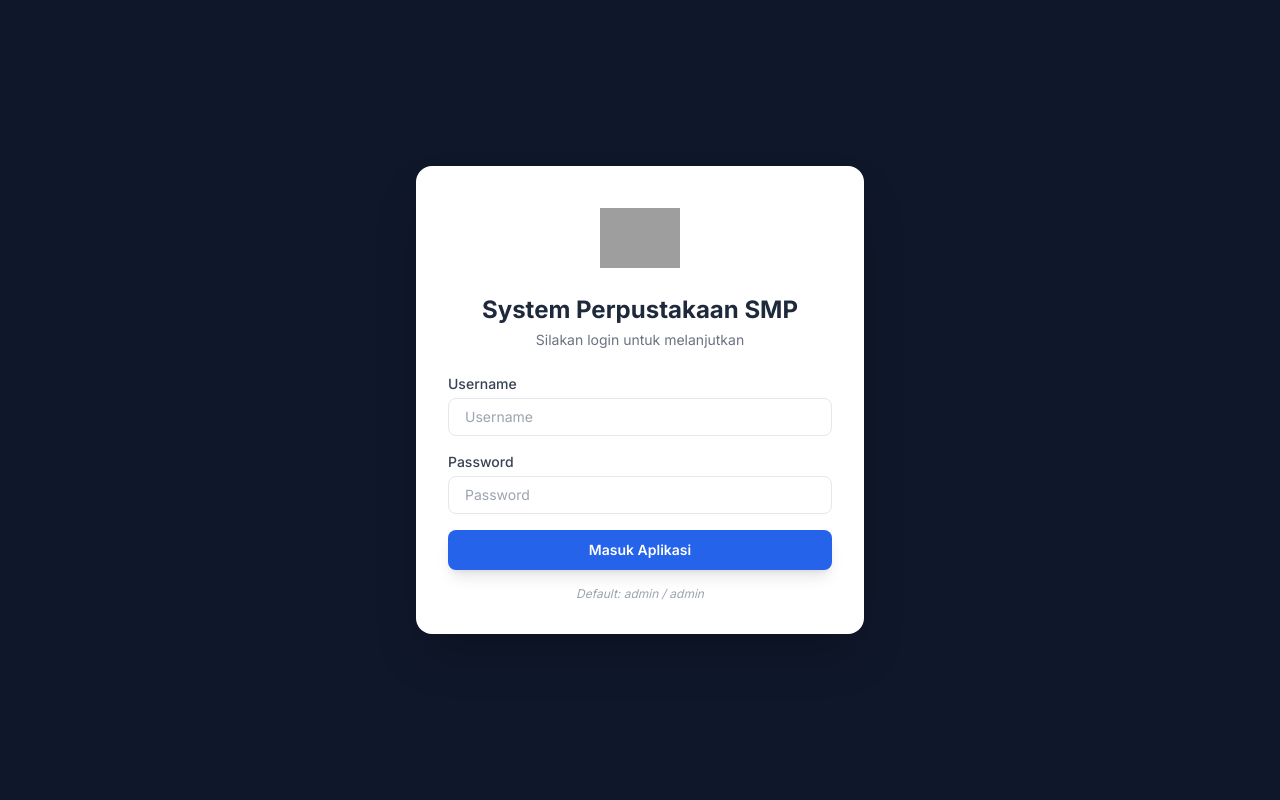
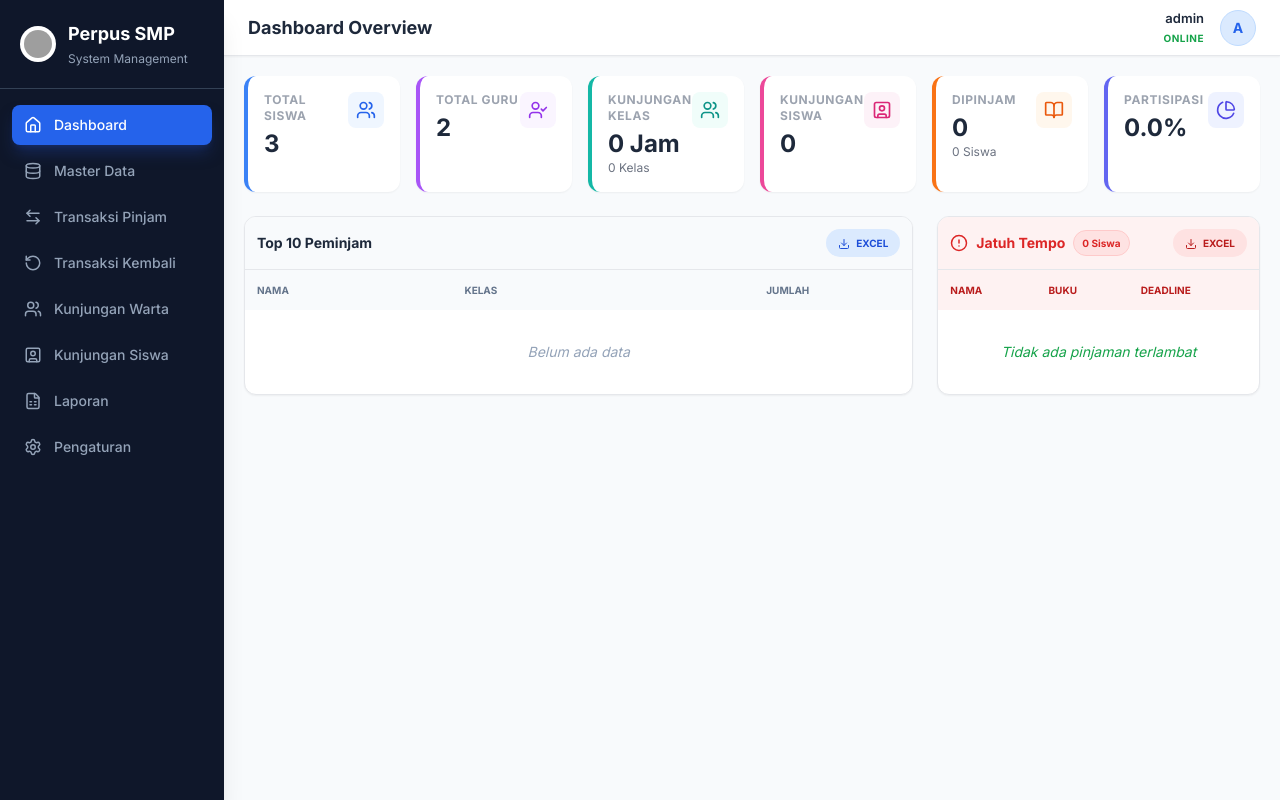
Before and after one commit to wiwikismiati61-sudo/sipena, a React (Vite) app: page / in a window 1280 px wide. Built offline with nearby package versions, Linux system fonts and the light colour scheme; grey boxes are pictures that could not be loaded.

Commit message:
feat: Remove unused authentication logic
The login form, user authentication state, and logout functionality have been removed from the application. This simplifies the main App component by eliminating dead code related to a feature that was not fully implemented or intended for this version.

```diff
--- a/App.tsx
+++ b/App.tsx
@@ -25,73 +25,16 @@ const App: React.FC = () => {
     return DEFAULT_STATE;
   });
 
-  const [isLoggedIn, setIsLoggedIn] = useState(false);
   const [activeTab, setActiveTab] = useState('dashboard');
-  const [loginForm, setLoginForm] = useState({ user: '', pass: '' });
   const [isSidebarOpen, setIsSidebarOpen] = useState(false);
 
   useEffect(() => {
     localStorage.setItem('perpusDB', JSON.stringify(db));
   }, [db]);
 
-  const handleLogin = (e: React.FormEvent) => {
-    e.preventDefault();
-    if (loginForm.user === db.auth.user && loginForm.pass === db.auth.pass) {
-      setIsLoggedIn(true);
-      Swal.fire({ icon: 'success', title: 'Login Berhasil', timer: 1500, showConfirmButton: false });
-    } else {
-      Swal.fire({ icon: 'error', title: 'Login Gagal', text: 'Username atau Password salah!' });
-    }
-  };
-
-  const logout = () => {
-    setIsLoggedIn(false);
-    setLoginForm({ user: '', pass: '' });
-  };
-
-  if (!isLoggedIn) {
-    return (
-      <div className="fixed inset-0 z-50 bg-slate-900 flex items-center justify-center p-4">
-        <div className="bg-white p-6 sm:p-8 rounded-2xl shadow-2xl w-full max-w-sm sm:max-w-md text-center">
-          <img src="https://iili.io/KDFk4fI.png" alt="Logo" className="w-20 h-20 mx-auto mb-4 object-contain" />
-          <h2 className="text-2xl font-bold text-slate-800 mb-1">System Perpustakaan SMP</h2>
-          <p className="text-gray-500 text-sm mb-6">Silakan login untuk melanjutkan</p>
-          <form onSubmit={handleLogin} className="space-y-4 text-left">
-            <div>
-              <label className="block text-sm font-medium text-gray-700 mb-1">Username</label>
-              <input
-                type="text"
-                value={loginForm.user}
-                onChange={(e) => setLoginForm({ ...loginForm, user: e.target.value })}
-                className="w-full px-4 py-2 border rounded-lg focus:ring-2 focus:ring-blue-500 outline-none"
-                placeholder="Username"
-                required
-              />
-            </div>
-            <div>
-              <label className="block text-sm font-medium text-gray-700 mb-1">Password</label>
-              <input
-                type="password"
-                value={loginForm.pass}
-                onChange={(e) => setLoginForm({ ...loginForm, pass: e.target.value })}
-                className="w-full px-4 py-2 border rounded-lg focus:ring-2 focus:ring-blue-500 outline-none"
-                placeholder="Password"
-                required
-              />
-            </div>
-            <button type="submit" className="w-full bg-blue-600 hover:bg-blue-700 text-white font-semibold py-2.5 rounded-lg transition shadow-lg transform active:scale-95">
-              Masuk Aplikasi
-            </button>
-          </form>
-          <p className="mt-4 text-xs text-gray-400 italic">Default: admin / admin</p>
-        </div>
-      </div>
-    );
-  }
-
   return (
     <div className="flex h-screen overflow-hidden bg-slate-50">
-      <Sidebar activeTab={activeTab} setActiveTab={setActiveTab} onLogout={logout} isOpen={isSidebarOpen} setIsOpen={setIsSidebarOpen} />
+      <Sidebar activeTab={activeTab} setActiveTab={setActiveTab} isOpen={isSidebarOpen} setIsOpen={setIsSidebarOpen} />
       <main className="flex-1 flex flex-col overflow-hidden">
         <Header activeTab={activeTab} username={db.auth.user} onMenuClick={() => setIsSidebarOpen(true)} />
         <div className="flex-1 overflow-y-auto p-3 md:p-5">
--- a/components/Settings.tsx
+++ b/components/Settings.tsx
@@ -2,7 +2,7 @@
 import React, { useState } from 'react';
 import { AppState } from '../types';
 import { DEFAULT_STATE } from '../constants';
-import { Shield, Database, Download, Upload, Save, AlertTriangle } from 'lucide-react';
+import { Database, Download, Upload, AlertTriangle } from 'lucide-react';
 import Swal from 'sweetalert2';
 
 interface SettingsProps {
@@ -11,14 +11,6 @@ interface SettingsProps {
 }
 
 const Settings: React.FC<SettingsProps> = ({ db, setDb }) => {
-  const [authForm, setAuthForm] = useState({ user: db.auth.user, pass: db.auth.pass });
-
-  const handleSecuritySave = (e: React.FormEvent) => {
-    e.preventDefault();
-    setDb(prev => ({ ...prev, auth: authForm }));
-    Swal.fire('Sukses', 'Informasi login telah diperbarui', 'success');
-  };
-
   const backupData = () => {
     const blob = new Blob([JSON.stringify(db)], { type: 'application/json' });
     const url = URL.createObjectURL(blob);
@@ -64,39 +56,6 @@ const Settings: React.FC<SettingsProps> = ({ db, setDb }) => {
     <div className="max-w-4xl mx-auto space-y-8">
       <div className="bg-white rounded-xl shadow-sm border p-4 md:p-6 space-y-4 md:space-y-6">
         <h3 className="font-bold text-lg md:text-xl text-slate-800 flex items-center gap-3">
-          <Shield className="text-blue-600" /> Keamanan Akun
-        </h3>
-        <form onSubmit={handleSecuritySave} className="space-y-4">
-          <div className="grid grid-cols-1 md:grid-cols-2 gap-6">
-            <div>
-              <label className="block text-xs font-bold text-slate-400 uppercase mb-2">Username Administrator</label>
-              <input
-                type="text"
-                value={authForm.user}
-                onChange={e => setAuthForm({ ...authForm, user: e.target.value })}
-                className="w-full border rounded-lg p-2.5 text-sm focus:ring-2 focus:ring-blue-500 outline-none"
-                required
-              />
-            </div>
-            <div>
-              <label className="block text-xs font-bold text-slate-400 uppercase mb-2">Password Baru</label>
-              <input
-                type="password"
-                value={authForm.pass}
-                onChange={e => setAuthForm({ ...authForm, pass: e.target.value })}
-                className="w-full border rounded-lg p-2.5 text-sm focus:ring-2 focus:ring-blue-500 outline-none"
-                required
-              />
-            </div>
-          </div>
-          <button type="submit" className="bg-slate-800 hover:bg-slate-900 text-white font-bold py-2.5 px-6 rounded-lg transition shadow-lg flex items-center gap-2 text-sm">
-            <Save size={18} /> SIMPAN PERUBAHAN
-          </button>
-        </form>
-      </div>
-
-      <div className="bg-white rounded-xl shadow-sm border p-4 md:p-6 space-y-4 md:space-y-6">
-        <h3 className="font-bold text-lg md:text-xl text-slate-800 flex items-center gap-3">
           <Database className="text-indigo-600" /> Database & Backup
         </h3>
         <p className="text-sm text-slate-500 leading-relaxed">
--- a/components/Sidebar.tsx
+++ b/components/Sidebar.tsx
@@ -8,19 +8,17 @@ import {
   Users,
   UserSquare,
   FileSpreadsheet,
-  Settings,
-  LogOut
+  Settings
 } from 'lucide-react';
 
 interface SidebarProps {
   activeTab: string;
   setActiveTab: (tab: string) => void;
-  onLogout: () => void;
   isOpen: boolean;
   setIsOpen: (isOpen: boolean) => void;
 }
 
-const Sidebar: React.FC<SidebarProps> = ({ activeTab, setActiveTab, onLogout, isOpen, setIsOpen }) => {
+const Sidebar: React.FC<SidebarProps> = ({ activeTab, setActiveTab, isOpen, setIsOpen }) => {
   const menuItems = [
     { id: 'dashboard', label: 'Dashboard', icon: Home },
     { id: 'master', label: 'Master Data', icon: Database },
@@ -68,17 +66,7 @@ const Sidebar: React.FC<SidebarProps> = ({ activeTab, setActiveTab, onLogout, is
           </button>
         ))}
       </nav>
-
-      <div className="p-3 lg:p-4 border-t border-slate-700">
-                <button
-          onClick={onLogout}
-          className="w-full flex items-center justify-center lg:justify-start gap-2 px-3 py-2 bg-red-600 hover:bg-red-700 rounded-lg text-[13px] lg:text-sm font-medium transition active:scale-95"
-        >
-          <LogOut size={16} />
-                    <span className="hidden lg:block">Logout</span>
-        </button>
-      </div>
-          </aside>
+    </aside>
     </>
   );
 };
```
